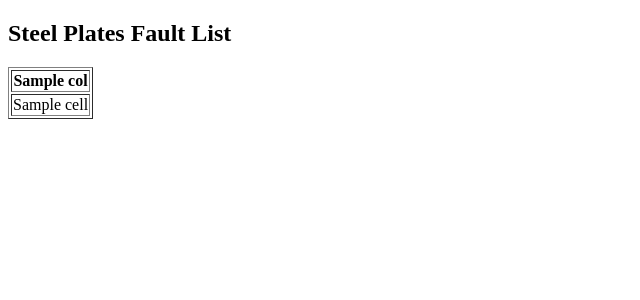
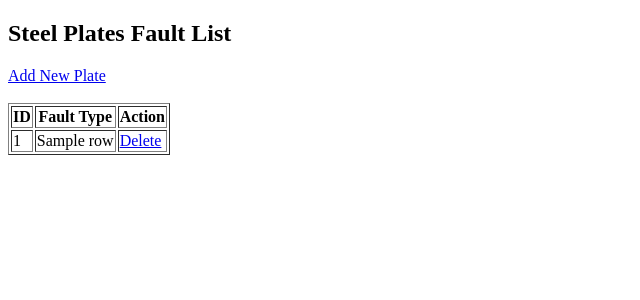
Before and after one commit to Kimminji021217/DataBase_Assignment, a Flask app: template templates/plates.html in a window 1280 px wide. Shown: the top 300 px of the page, without its empty margins (0-640 px from the left). Run offline with Flask 3, Linux system fonts and the light colour scheme; the template is opened without the code that fills it: most values are stand-ins (such as "Sample title", 1, 10 or a date in 2020).

Commit message:
Add create and delete functionality for plates

```diff
--- a/templates/plates.html
+++ b/templates/plates.html
@@ -7,18 +7,23 @@
 <body>
     <h2>Steel Plates Fault List</h2>
 
+    <a href="/add">Add New Plate</a>
+    <br><br>
+
     <table border="1">
         <tr>
-            {% for col in columns %}
-                <th>{{ col }}</th>
-            {% endfor %}
+            <th>ID</th>
+            <th>Fault Type</th>
+            <th>Action</th>
         </tr>
 
         {% for row in rows %}
         <tr>
-            {% for cell in row %}
-                <td>{{ cell }}</td>
-            {% endfor %}
+            <td>{{ row[0] }}</td>
+            <td>{{ row[1] }}</td>
+            <td>
+                <a href="/delete/{{ row[0] }}">Delete</a>
+            </td>
         </tr>
         {% endfor %}
     </table>
```
Also changed, not shown: templates/add_plate.html (added, +20 -0 lines).
